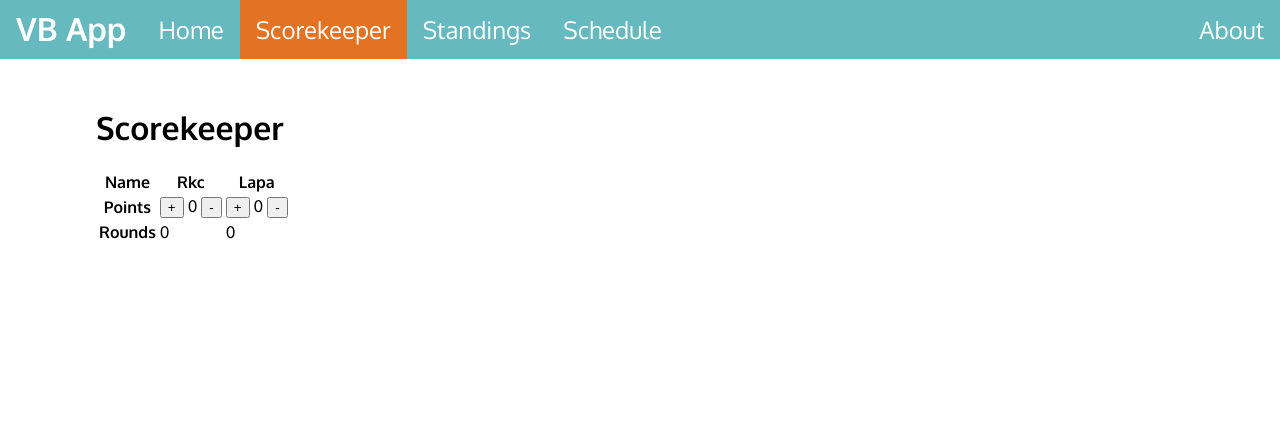
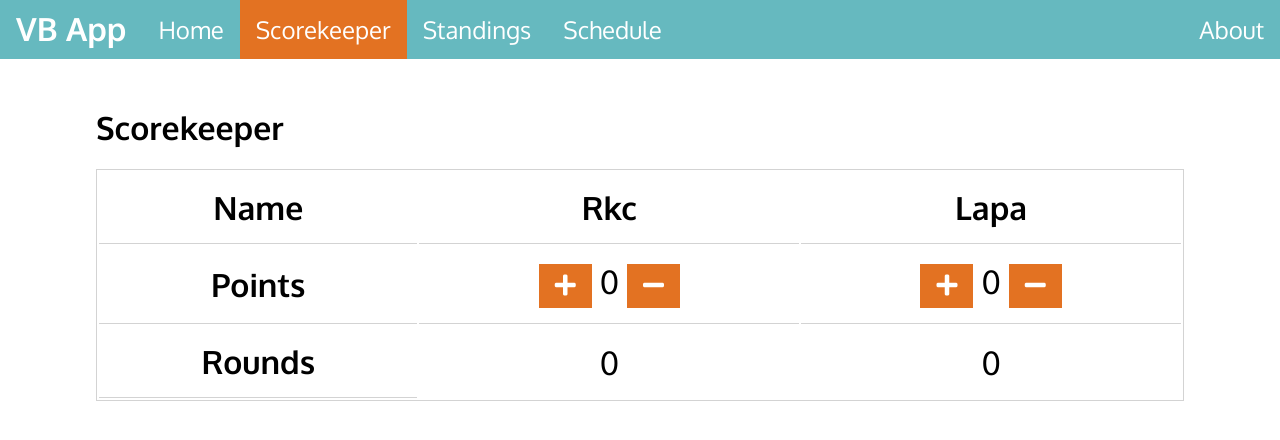
Before and after one commit to NikoHienonen/vbapp, an Angular app in the folder frontend/: page /scorekeeper in a window 1280 px wide. Both pictures are taken after a click on the button "Submit". Shown: the top 440 px of the page. Built offline with nearby package versions, Linux system fonts and the light colour scheme.

Commit message:
style additions

```diff
--- a/frontend/package.json
+++ b/frontend/package.json
@@ -19,6 +19,7 @@
     "@angular/platform-browser": "~7.2.0",
     "@angular/platform-browser-dynamic": "~7.2.0",
     "@angular/router": "~7.2.0",
+    "axios": "^0.18.0",
     "core-js": "^2.5.4",
     "rxjs": "~6.3.3",
     "tslib": "^1.9.0",
--- a/frontend/src/app/components/scorekeeper/scorekeeper.component.html
+++ b/frontend/src/app/components/scorekeeper/scorekeeper.component.html
@@ -3,7 +3,7 @@
   <app-scoreform (submitted)="onSubmitted($event)"></app-scoreform>
 </div>
 <div *ngIf="teamsSelected">
-  <table>
+  <table class="match">
     <tr>
       <th>Name</th>
       <th>{{team1.name | titlecase}}</th>
@@ -12,21 +12,24 @@
     <tr>
       <th>Points</th>
       <td>
-        <button (click)="addPoint(team1)" [disabled]="gameOver">+</button>
+        <button (click)="addPoint(team1)" [disabled]="gameOver"><i class="fas fa-plus"></i></button>
         {{team1.points}}
-        <button (click)="substractPoint(team1)" [disabled]="gameOver">-</button>
+        <button (click)="substractPoint(team1)" [disabled]="gameOver"><i class="fas fa-minus"></i></button>
       </td>
       <td>
-        <button (click)="addPoint(team2)" [disabled]="gameOver">+</button>
+        <button (click)="addPoint(team2)" [disabled]="gameOver"><i class="fas fa-plus"></i></button>
         {{team2.points}}
-        <button (click)="substractPoint(team2)" [disabled]="gameOver">-</button>
+        <button (click)="substractPoint(team2)" [disabled]="gameOver"><i class="fas fa-minus"></i></button>
       </td>
     </tr>
     <tr>
-      <th>Rounds</th>
-      <td>{{team1.roundsWon}}</td>
-      <td>{{team2.roundsWon}}</td>
+      <th class="no-border">Rounds</th>
+      <td class="no-border">{{team1.roundsWon}}</td>
+      <td class="no-border">{{team2.roundsWon}}</td>
     </tr>
   </table>
-  <h3 *ngIf="gameOver">{{winner | titlecase}} has won {{finalStandings}}!</h3>
+  <div *ngIf="gameOver" class="win-message">
+    <h3>{{winner | titlecase}} has won {{finalStandings}}!</h3>
+    <button class="submit" (click)="postMatchData">Press here to add the results to the Standings</button>
+  </div>
 </div>
--- a/frontend/src/app/components/scorekeeper/scorekeeper.component.ts
+++ b/frontend/src/app/components/scorekeeper/scorekeeper.component.ts
@@ -1,5 +1,6 @@
 import { Component, OnInit } from '@angular/core';
 import { ScoreformComponent } from '../scoreform/scoreform.component';
+import { HttpService } from '../../http-service.service';
 
 interface Team {
   name: string;
@@ -25,7 +26,7 @@ export class ScorekeeperComponent implements OnInit {
   public gameOver: boolean = false;
   public finalStandings: string;
   public winner: string;
-  constructor() { }
+  constructor(private httpService: HttpService) { }
 
   ngOnInit() {  }
 
@@ -40,14 +41,14 @@ export class ScorekeeperComponent implements OnInit {
     this.checkRoundVictory(team);
   }
   substractPoint = (team: Team) => {
-    if(team.points !== 0) {
+    if (team.points !== 0) {
       team.points--;
     }
   }
   checkRoundVictory = (team) => {
-    if(team.points === this.points) {
+    if (team.points === this.points) {
         team.roundsWon++;
-        if(team.roundsWon === 3) {
+        if (team.roundsWon === 3) {
           this.winner = team.name;
           this.finalStandings = (team.name === this.team1.name
           ? `${this.team1.roundsWon} - ${this.team2.roundsWon}`
@@ -63,4 +64,7 @@ export class ScorekeeperComponent implements OnInit {
     this.team1.points = 0;
     this.team2.points = 0;
   }
+  postMatchData = () => {
+    this.httpService.postMatchData('mo');
+  }
 }
--- /dev/null
+++ b/frontend/src/app/http-service.service.ts
@@ -0,0 +1,13 @@
+import { Injectable } from '@angular/core';
+import axios from 'axios';
+
+@Injectable({
+  providedIn: 'root'
+})
+export class HttpService {
+
+  constructor() { }
+  postMatchData = (matchData) => {
+    console.log(matchData);
+  }
+}
--- a/frontend/src/index.html
+++ b/frontend/src/index.html
@@ -5,6 +5,9 @@
   <title>Volley App</title>
   <base href="/">
   <link href="https://fonts.googleapis.com/css?family=Oxygen:400,700|Roboto+Mono" rel="stylesheet">
+  <link rel="stylesheet" href="https://use.fontawesome.com/releases/v5.8.2/css/all.css"
+  integrity="sha384-oS3vJWv+0UjzBfQzYUhtDYW+Pj2yciDJxpsK1OYPAYjqT085Qq/1cq5FLXAZQ7Ay"
+  crossorigin="anonymous">
   <meta name="viewport" content="width=device-width, initial-scale=1">
   <link rel="icon">
 </head>
--- a/frontend/src/styles.css
+++ b/frontend/src/styles.css
@@ -71,6 +71,7 @@ input {
 }
 button.submit {
   font-family: Oxygen, 'Courier New', Courier, monospace;
+  font-size: 1.5rem;
   display: inline-block;
   width: 100%;
   background-color: var(--tangerine);
@@ -101,3 +102,28 @@ input[type=checkbox] {
   position: relative;
   box-shadow: 0px 1px 3px rgba(0,0,0,0.5);
 }
+table.match {
+  width: 100%;
+  border: 1px lightgray solid;
+}
+table.match th, td {
+  font-size: 2rem;
+  padding: 15px;
+  text-align: center;
+  border-bottom: 1px lightgray solid;
+}
+.no-border{
+  border-bottom: none;
+}
+table.match button {
+  font-size: 1.5rem;
+  font-weight: 900;
+  border: none;
+  padding: 0.5rem 1rem;
+  color: white;
+  background-color: var(--tangerine);
+}
+.win-message h3 {
+  text-align: center;
+  font-size: 2.5rem;
+}
```
Also changed, not shown: frontend/src/app/components/scoreform/scoreform.component.ts (line endings or trailing spaces), 2 other files (tests, documents, lock files or other folders).
